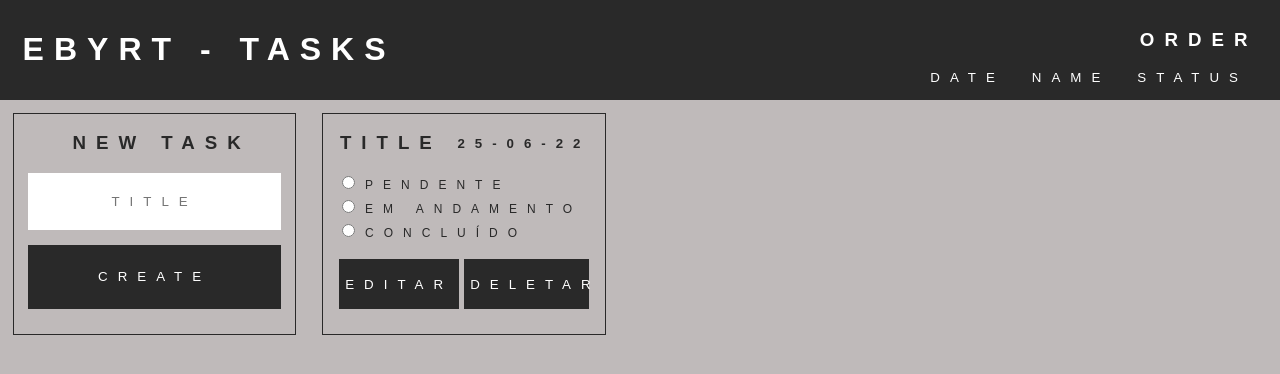
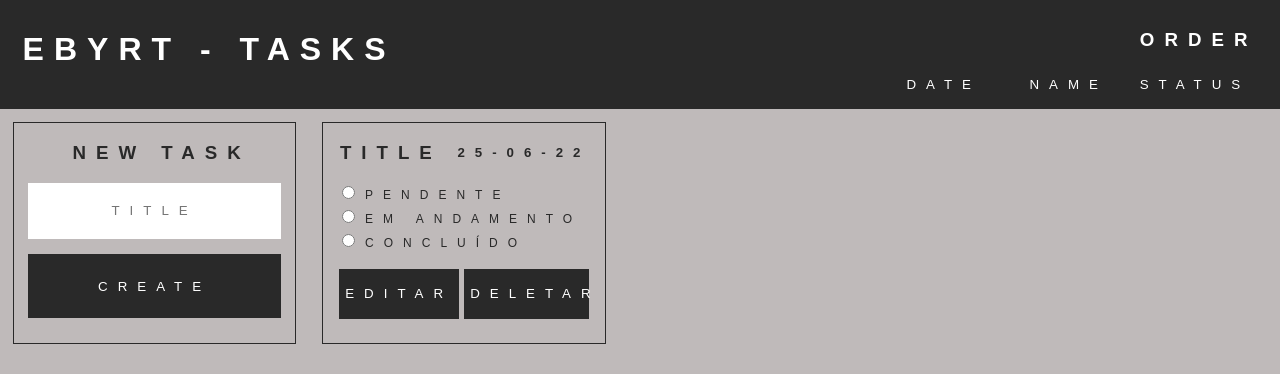
Before and after one commit to mabiiak/ebyrt-task, a React (Create React App) app: page / in a window 1280 px wide. Shown: the top 374 px of the page. Built offline with nearby package versions, Linux system fonts and the light colour scheme.

Commit message:
style: define color click button header

```diff
--- a/src/frontend/styles/header.js
+++ b/src/frontend/styles/header.js
@@ -1,5 +1,5 @@
 import styled from 'styled-components';
-import { secondBg } from './colors';
+import { secondBg, detail } from './colors';
 
 export const HeaderStyle = styled.header`
   background-color: ${ secondBg };
@@ -25,8 +25,15 @@ export const HeaderStyle = styled.header`
         border: none;
         background-color: ${ secondBg };
         color: white;
-        margin-left: 15px;
+        height: 30px;
+        margin-left: 5px;
+        text-align: center;
+        width: 120px;
       }
+
+      button:active {
+      background-color: ${ detail };
+    }
     }
   }
 `;
```
